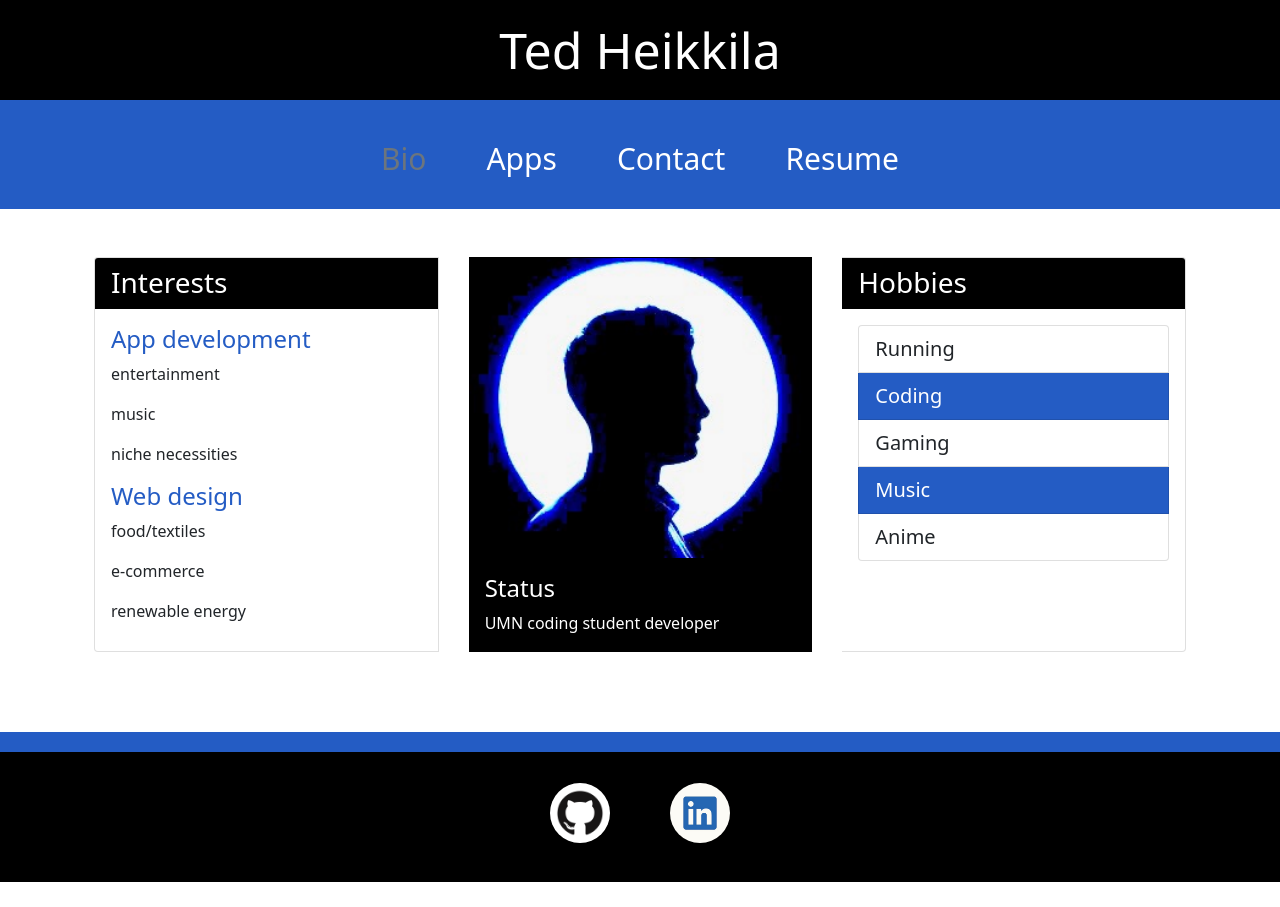
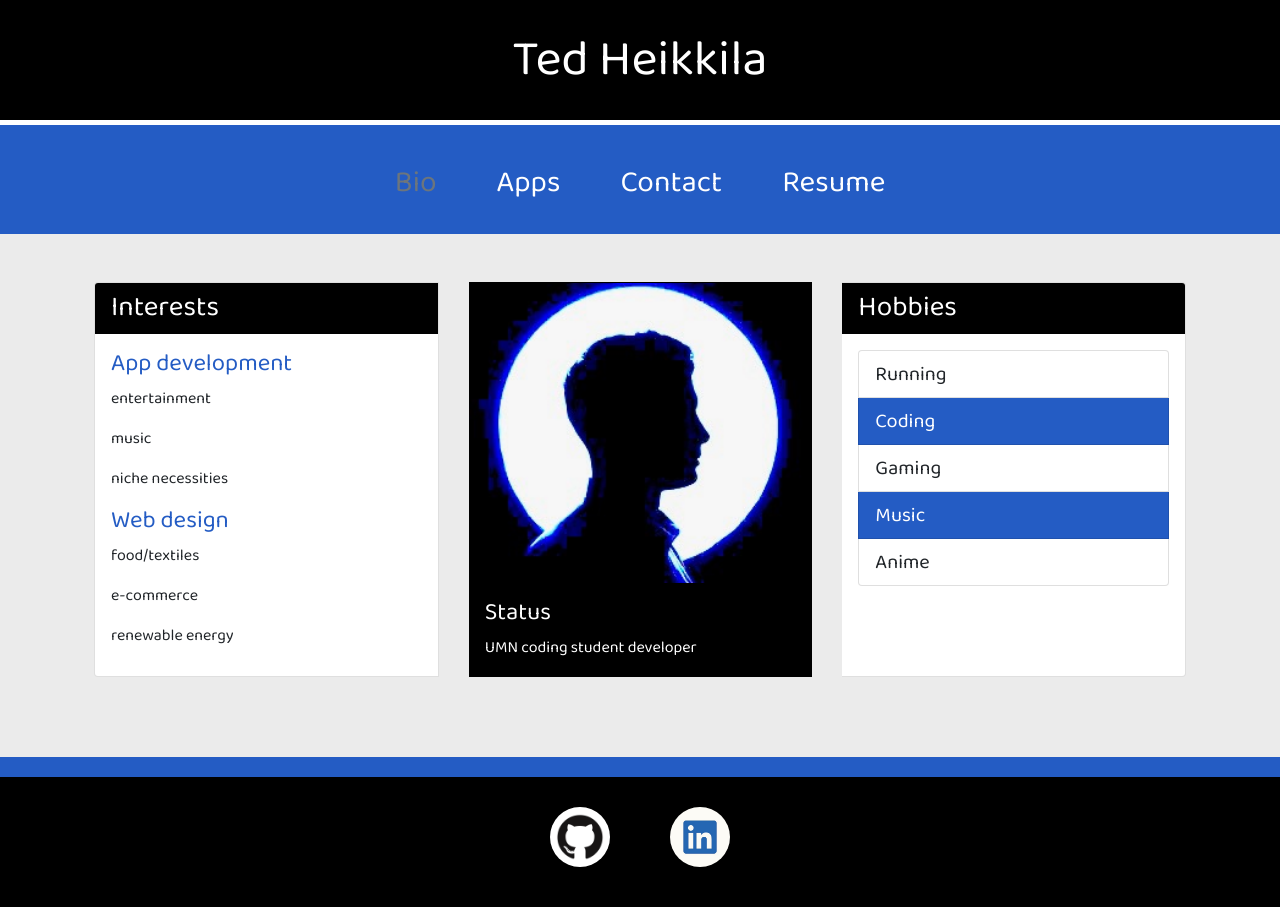
Before and after one commit to tedheikkila/react-portfolio, a React (Create React App) app: page / in a window 1280 px wide. Before the commit the page ends 882 px from the top, so only its background shows below. Built offline with nearby package versions, Linux system fonts and the light colour scheme.

Commit message:
additional styling on header, more contact form functionality

```diff
--- a/package.json
+++ b/package.json
@@ -2,7 +2,6 @@
   "name": "react-portfolio",
   "version": "0.1.0",
   "private": true,
-  "homepage": "https://tedheikkila.github.io/react-portfolio",
   "dependencies": {
     "@testing-library/jest-dom": "^5.14.1",
     "@testing-library/react": "^11.2.7",
--- a/public/index.html
+++ b/public/index.html
@@ -11,10 +11,8 @@
     />
     <link rel="apple-touch-icon" href="%PUBLIC_URL%/logo192.png" />
     <link rel="manifest" href="%PUBLIC_URL%/manifest.json" />
-    <title>React Portfolio</title>
-  </head>
+    <link href="https://fonts.googleapis.com/css2?family=Baloo+2&display=swap" rel="stylesheet">  </head>
   <body>
-    <noscript>You need to enable JavaScript to run this app.</noscript>
     <div id="root"></div>
   </body>
 </html>
--- a/src/App.css
+++ b/src/App.css
@@ -1,3 +1,8 @@
+#root {
+    background-color: rgb(235, 235, 235);
+    font-family: 'Baloo 2'
+}
+
 /* title */
 .header {
     text-align: center;
@@ -7,18 +12,11 @@
 }
 
 .name-title {
-    padding: 20px;
+    padding: 30px;
     background-color: black;
     font-size: 50px;
-    /* animation-name: title;
-    animation-duration: 3s */
+    border-bottom: solid white 5px;
 }
-    /* save animation, but don't use */
-    /* @keyframes title {
-        0%   {background-color: black;}
-        50%  {background-color: rgb(36, 92, 196);}
-        100% {background-color: black;}
-    }  */
 
 /* nav */
 .nav-list a {
--- a/src/components/pages/Contact.js
+++ b/src/components/pages/Contact.js
@@ -31,12 +31,12 @@ export default function Contact() {
   const handleFormSubmit = (e) => {
     e.preventDefault();
 
-    if (!validateEmail(email)) {
+      if (!name) {
+    setErrorMessage('Please provide your name')
+      return
+    } else if (!validateEmail(email)) {
       setErrorMessage('Please enter a valid email');
       return;
-    } else if (!name) {
-      setErrorMessage('Please provide your name')
-      return
     } else if (!message) {
       setErrorMessage('Please type a message')
       return
@@ -55,6 +55,8 @@ export default function Contact() {
   return (
     <div className="form-container">
       <h3 id="form-greeting">Hi {name}</h3>
+      <br></br>
+      <p>all fields required</p>
       <form className="form">
         <div className="form-group row">
           <label htmlFor="input-name" className="col-sm-2 col-form-label">Name</label>
```
